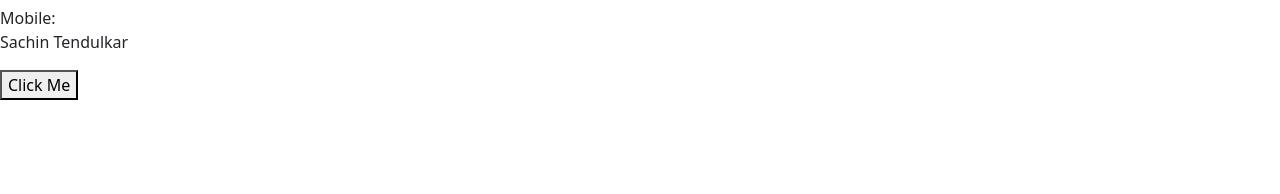
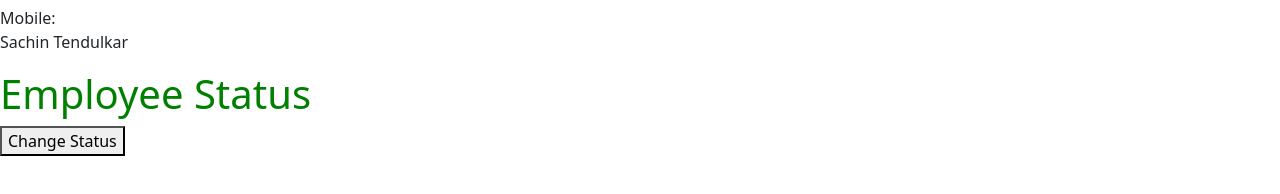
Before and after one commit to manupenikalapati/angular-practice, an Angular app in the folder data-binding-practice/: page / in a window 1280 px wide. Shown: the part 522-716 px from the top of the page. Built offline with nearby package versions, Linux system fonts and the light colour scheme.

Commit message:
Practice Angular class binding

```diff
--- a/data-binding-practice/src/app/app.css
+++ b/data-binding-practice/src/app/app.css
@@ -9,5 +9,9 @@
 }
 
 .active {
-    background-color: green;
+    color: green;
 }
+
+.inactive {
+    color: red;
+}
--- a/data-binding-practice/src/app/app.html
+++ b/data-binding-practice/src/app/app.html
@@ -16,7 +16,8 @@ Mobile: <input [hidden]=ishidden/>
 
 <!--class binding-->
 
-<button [class.active]="isactive">Click Me</button>
+<h1 [class.active]='isactive'>Employee Status</h1>
+<button (click)="changeStatus()">Change Status</button>
 
 
 <router-outlet />
--- a/data-binding-practice/src/app/app.ts
+++ b/data-binding-practice/src/app/app.ts
@@ -17,10 +17,18 @@ export class App {
     return this.primeMinisterName
   }
 
+
+
   isdisabled: boolean = true
   playerName = "Sachin Tendulkar"
   inputValue = "Virat Kohli"
   ishidden = true
 
-  isactive = false
+  //class binding
+
+  isactive:boolean = true
+
+  changeStatus() {
+    this.isactive = !this.isactive
+  }
 }
```
